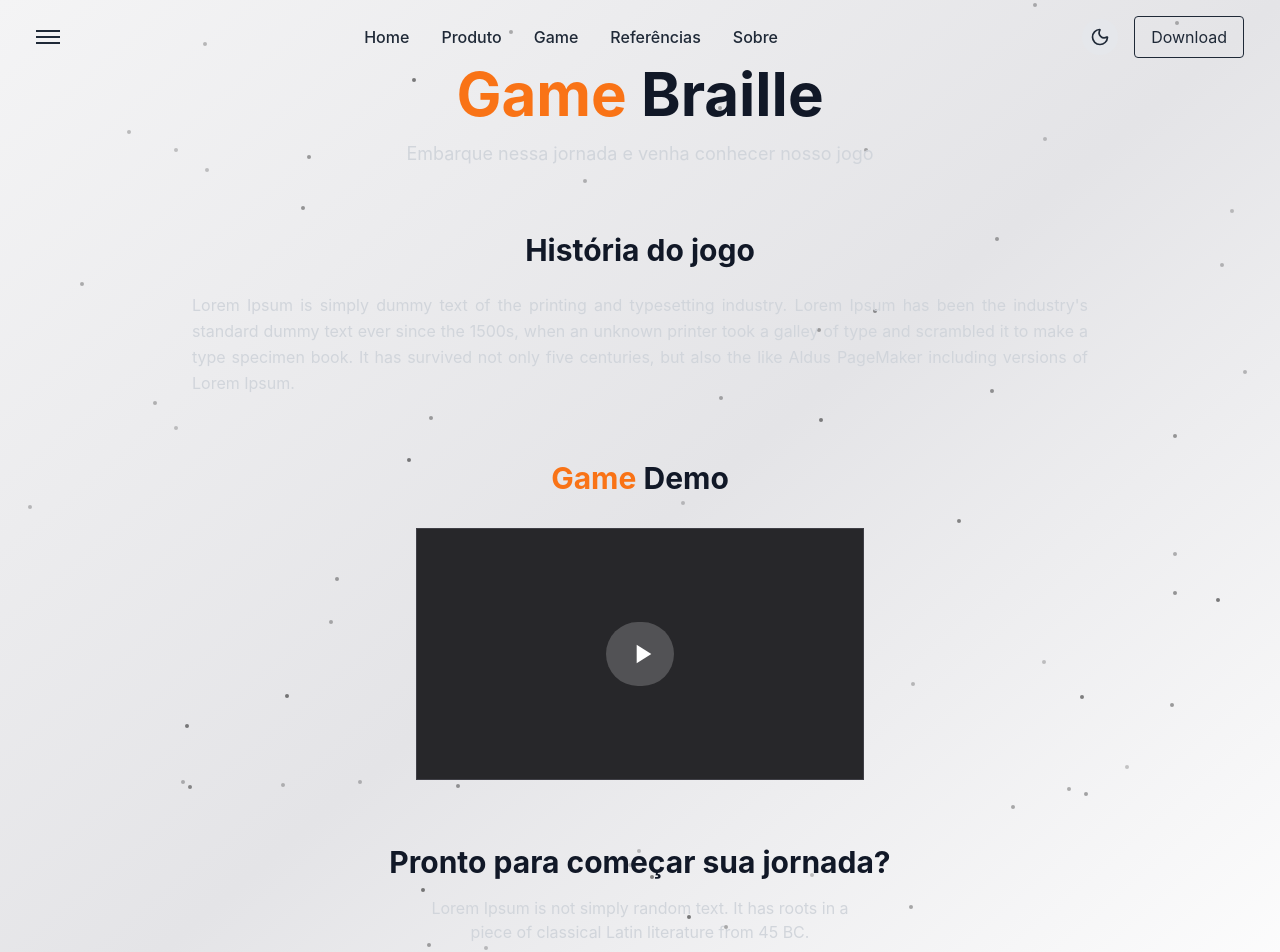
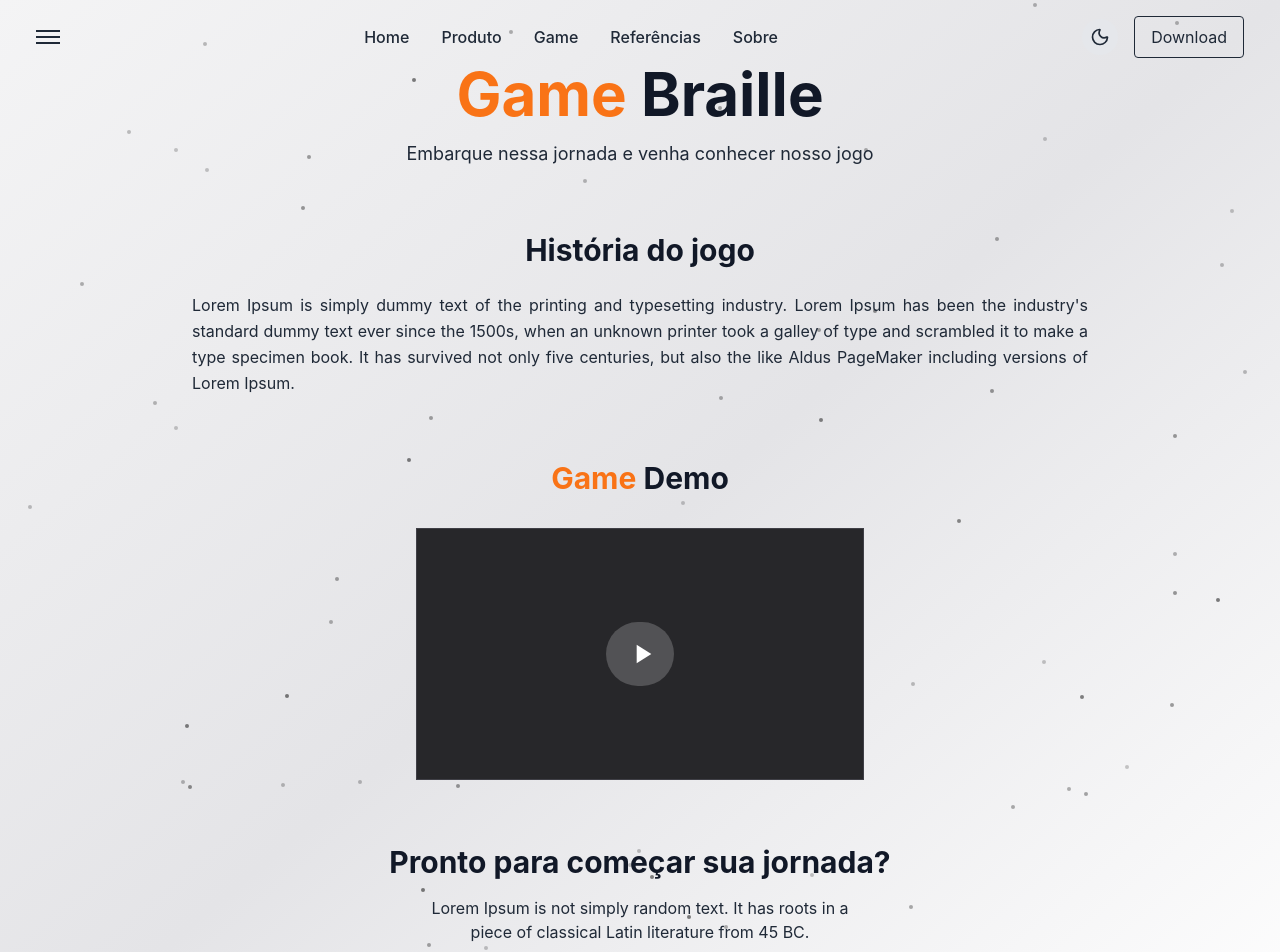
Before and after one commit to MasterMinado/TCC-PROJETO-SITE, a React (Vite) app: page /game in a window 1280 px wide. Shown: the top 952 px of the page. Built offline with nearby package versions, Linux system fonts and the light colour scheme.

Commit message:
73% concluido o tema claro e escuro

```diff
--- a/src/components/GameSection.jsx
+++ b/src/components/GameSection.jsx
@@ -1,4 +1,7 @@
+import { useTheme } from "../contexts/ThemeContext"
+
 export function GameSection() {
+  const { isDark } = useTheme()
   return (
     <div className="container mx-auto px-6 py-16">
       {/* Hero Section */}
@@ -6,14 +9,14 @@ export function GameSection() {
         <h1 className="text-5xl md:text-6xl font-bold mb-4">
           <span className="text-orange-500">Game</span> Braille
         </h1>
-        <p className="text-gray-300 text-lg">Embarque nessa jornada e venha conhecer nosso jogo</p>
+        <p className={`text-gray-300 text-lg ${isDark ? "text-gray-400" : "text-gray-800"}`}>Embarque nessa jornada e venha conhecer nosso jogo</p>
       </div>
 
       {/* História do Jogo */}
       <div className="mb-16">
         <h2 className="text-3xl font-bold mb-6 text-center">História do jogo</h2>
         <div className="max-w-4xl mx-auto">
-          <p className="text-gray-300 leading-relaxed text-justify">
+          <p className={`text-gray-300 leading-relaxed text-justify ${isDark ? "text-gray-400" : "text-gray-800"}`}>
             Lorem Ipsum is simply dummy text of the printing and typesetting industry. Lorem Ipsum has been the
             industry's standard dummy text ever since the 1500s, when an unknown printer took a galley of type and
             scrambled it to make a type specimen book. It has survived not only five centuries, but also the like Aldus
@@ -41,13 +44,13 @@ export function GameSection() {
       {/* Call to Action */}
       <div className="text-center">
         <h2 className="text-3xl font-bold mb-4">Pronto para começar sua jornada?</h2>
-        <p className="text-gray-300 mb-8 max-w-md mx-auto">
+        <p className={`text-gray-300 mb-8 max-w-md mx-auto ${isDark ? "text-gray-400" : "text-gray-800"}`}>
           Lorem Ipsum is not simply random text. It has roots in a piece of classical Latin literature from 45 BC.
         </p>
-        <button className="bg-white text-black px-6 py-3 rounded-lg font-semibold hover:bg-gray-200 transition-colors duration-300 flex items-center gap-2 mx-auto">
-          <span className="text-orange-500">▶</span>
+        <button className={`bg-white text-black px-6 py-3 rounded-lg font-semibold hover:bg-gray-200 transition-colors duration-300 flex items-center gap-2 mx-auto`}>
+          <span className={`text-orange-500`}>▶</span>
           Jogue no Gdevelop
-          <svg className="w-4 h-4" fill="none" stroke="currentColor" viewBox="0 0 24 24">
+          <svg className={`w-4 h-4 "text-gray-400"`} fill="none" stroke="currentColor" viewBox="0 0 24 24">
             <path
               strokeLinecap="round"
               strokeLinejoin="round"
--- a/src/components/HomeContent.jsx
+++ b/src/components/HomeContent.jsx
@@ -1,6 +1,8 @@
 import { User, Target } from "lucide-react"
+import { useTheme } from "../contexts/ThemeContext"
 
 export function HomeContent() {
+  const { isDark, toggleTheme } = useTheme()
   return (
     <div className="px-4 py-16 max-w-6xl mx-auto">
       {/* Cards numerados */}
@@ -22,7 +24,7 @@ export function HomeContent() {
       {/* Seção Nosso Diferencial */}
       <div className="text-center mb-16">
         <h2 className="text-4xl font-bold mb-6">Nosso Diferencial.</h2>
-        <p className="text-zinc-300 text-lg max-w-3xl mx-auto leading-relaxed">
+        <p className={`text-zinc-300 text-lg max-w-3xl mx-auto leading-relaxed ${ isDark ? "text-gray-400" : "text-gray-700"}`}>
           Desenvolvemos uma solução inovadora que combina tecnologia avançada com design inclusivo, criando uma
           experiência única para o aprendizado do Braille. Nossa abordagem integra hardware e software de forma
           intuitiva, tornando o processo de alfabetização mais eficiente e acessível.
--- a/src/components/ProdutoSection.jsx
+++ b/src/components/ProdutoSection.jsx
@@ -2,6 +2,7 @@
 
 import { useState } from "react"
 import { ChevronLeft, ChevronRight } from "lucide-react"
+import { useTheme } from "../contexts/ThemeContext"
 
 const componentes = [
   {
@@ -79,6 +80,7 @@ const componentes = [
 ]
 
 export function ProdutoSection() {
+  const { isDark } = useTheme()
   const [componenteAtual, setComponenteAtual] = useState(0)
   const [isAnimating, setIsAnimating] = useState(false)
 
@@ -161,7 +163,7 @@ export function ProdutoSection() {
           <h1
             className={`text-4xl font-bold mb-4 transition-all duration-300 ${
               isAnimating ? "opacity-0 translate-x-4" : "opacity-100 translate-x-0"
-            }`}
+            } ${ isDark ? "text-gray-200" : "text-gray-800" }`}
           >
             {componente.nome}
           </h1>
@@ -177,13 +179,13 @@ export function ProdutoSection() {
           <p
             className={`text-gray-300 text-lg leading-relaxed transition-all duration-300 delay-150 ${
               isAnimating ? "opacity-0 translate-x-4" : "opacity-100 translate-x-0"
-            }`}
+            } ${ isDark ? "text-gray-400" : "text-gray-700" }`}
           >
             {componente.descricao}
           </p>
 
           {/* Contador de componentes */}
-          <div className="mt-8 text-sm text-gray-500">
+          <div className={`mt-8 text-sm text-gray-500 ${ isDark ? "text-gray-400" : "text-gray-600" }`}>
             {componenteAtual + 1} de {componentes.length} componentes
           </div>
         </div>
```
